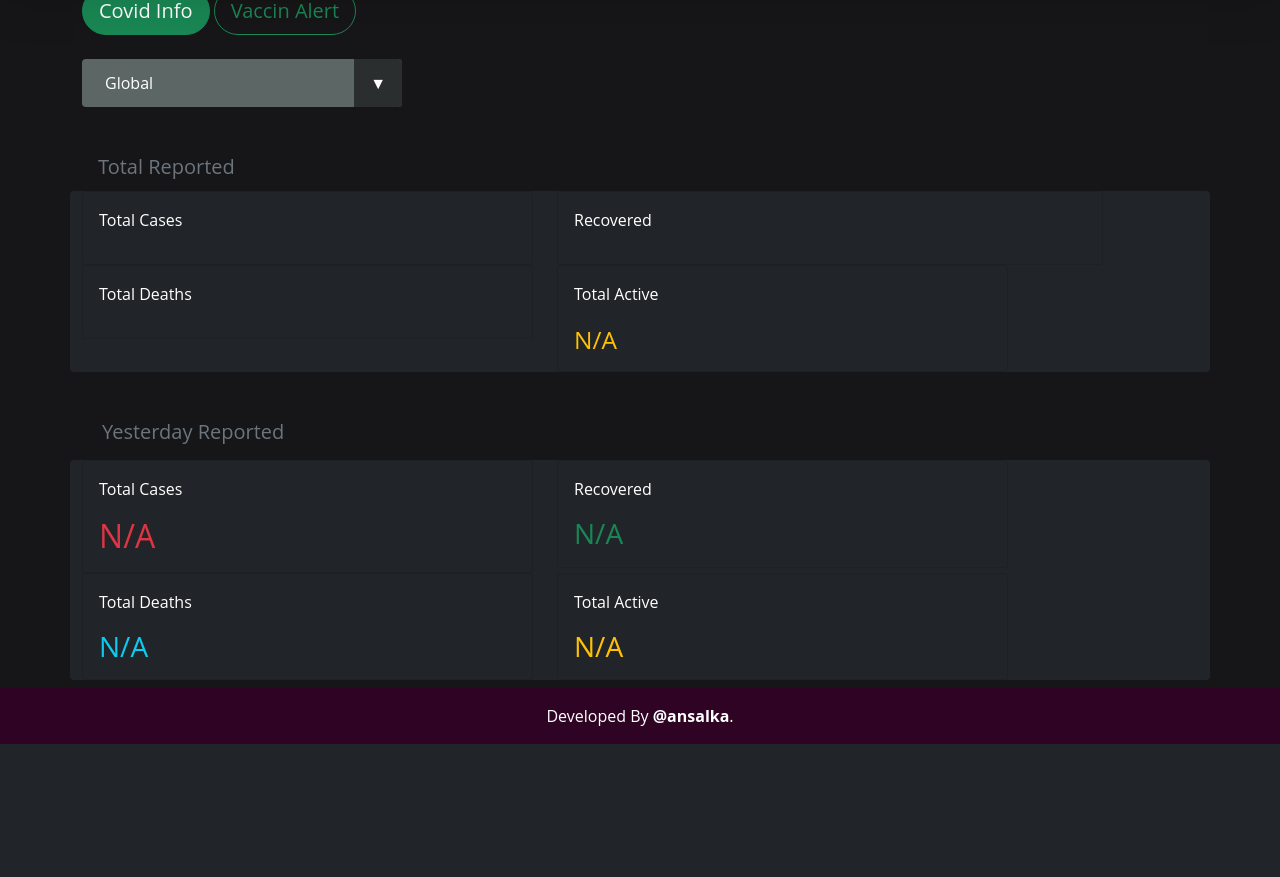
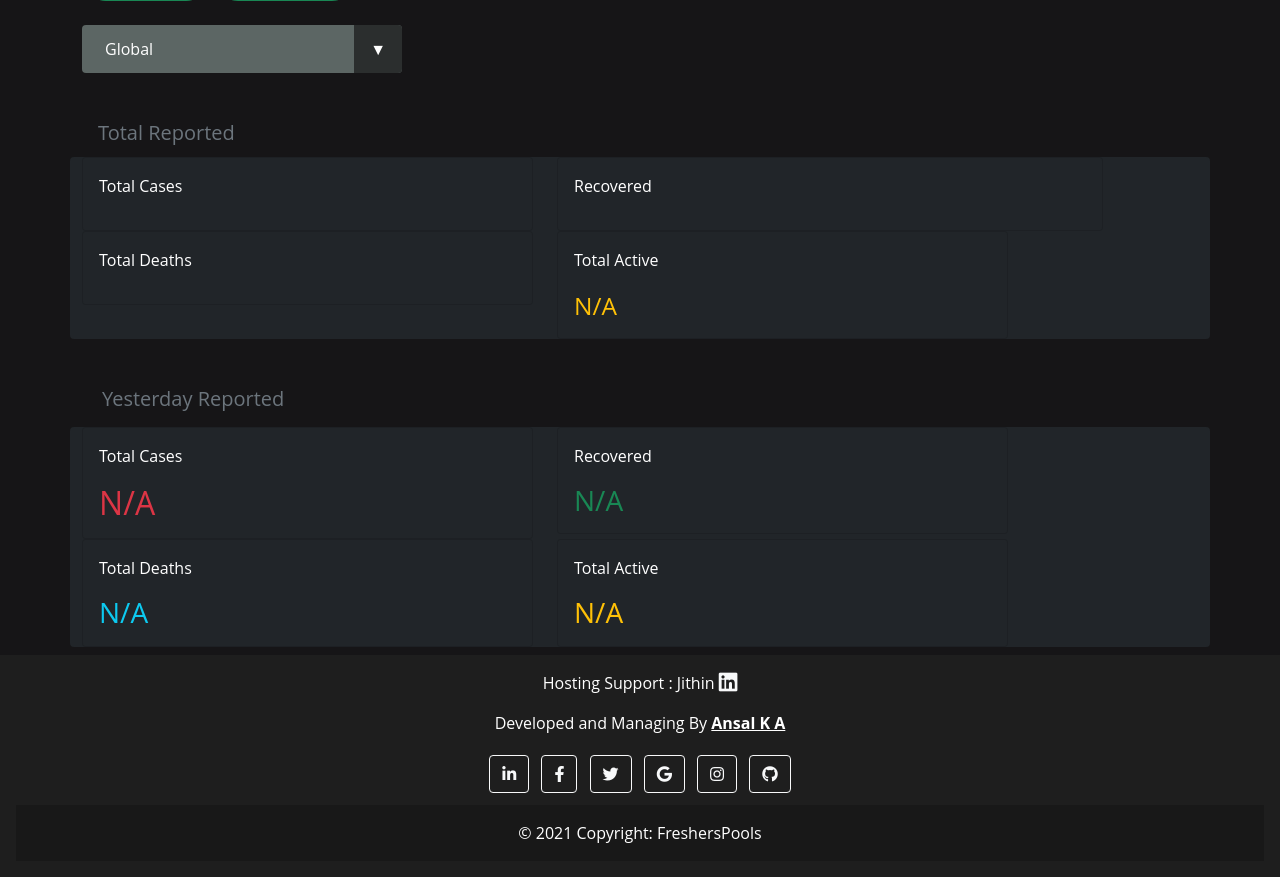
Before and after one commit to Ansalhere/KL_Vaccine_Alert-KLAbove18-, a Django app: page / in a window 1280 px wide. Shown: the part 251-1128 px from the top of the page. Before the commit the page ends 995 px from the top, so only its background shows below. Run offline with Django 3.2, Linux system fonts and the light colour scheme; data that the repository does not hold is empty; some libraries are stand-ins or nearby versions.

Commit message:
Update base.html

```diff
--- a/covidhelp/vaccinhelp/templates/base.html
+++ b/covidhelp/vaccinhelp/templates/base.html
@@ -85,12 +85,33 @@
           left: 0;
           margin-top:0;
           padding: 1rem;
-          background-color: #2E0323;
+          background-color: #1E1E1E;
           text-align: center;
         }
         .navbar-nav {
             margin-left: auto;
         }
+<!--        .fab.fa-instagram {-->
+<!--  color: transparent;-->
+<!--  background: radial-gradient(circle at 30% 107%, #fdf497 0%, #fdf497 5%, #fd5949 45%, #d6249f 60%, #285AEB 90%);-->
+<!--  background: -webkit-radial-gradient(circle at 30% 107%, #fdf497 0%, #fdf497 5%, #fd5949 45%, #d6249f 60%, #285AEB 90%);-->
+<!--  background-clip: text;-->
+<!--  -webkit-background-clip: text;-->
+<!--}-->
+<!--.fab.fa-facebook {-->
+<!--  color: #3b5998;-->
+<!--  background-image: linear-gradient( to bottom, transparent 20%, white 20%, white 93%, transparent 93% );-->
+<!--  background-size: 55%;-->
+<!--  background-position: 70% 0;-->
+<!--  background-repeat: no-repeat;-->
+<!--}-->
+<!--.fab.fa-linkedin {-->
+<!--  color: #0A66C2;-->
+<!--  background-image: linear-gradient( to bottom, transparent 20%, white 20%, white 93%, transparent 93% );-->
+<!--  background-size: 85%;-->
+<!--  background-position: 70% 0;-->
+<!--  background-repeat: no-repeat;-->
+<!--}-->
     </style>
     {% block style %}
     {% endblock %}
@@ -102,17 +123,20 @@
 <header>
 
 
-<nav aria-label="main navigation" class="navbar is-light shadow-lg navbar-expand-sm mb-2 bg-dark" role="navigation">
-<div class="container navbar-brand shadow row">
-    <div class=" navbar-item mb-2 col-md-6">
-        {% load static %} <img src="https://klabove18.s3.ap-south-1.amazonaws.com/KLAbove18.png" width=50%; />
+
+<nav aria-label="main navigation" class="navbar mb-2 shadow navbar-expand-sm bg-dark" role="navigation">
+<div class="container   ">
+    <div class="row">
+    <div class="">
+        <img src="https://klabove18.s3.ap-south-1.amazonaws.com/KLAbove18.png" width=60%; />
+    </div>
     </div>
     {% if request.path == "/ml" or request.path == "/get_states_ml" %}
-    <div class="float-sm-right  col-md-4">
+    <div class="float-sm-right  ">
     <a href="{% url 'index' %}" class="btn btn-outline-light btn-sm mb-1 float-center rounded-pill d-inline"><small>English</small></a>
         <a href="{% url 'index_ml' %}" class="btn btn-light btn-sm mb-1 rounded-pill d-inline"><small>മലയാളം</small></a></div>
     {% else %}
-    <div class="float-sm-right col-md-4">
+    <div class="float-sm-right ">
     <a href="{% url 'index' %}" class="btn btn-light btn-sm mb-1 float-center rounded-pill d-inline"><small>English</small></a>
         <a href="{% url 'index_ml' %}" class="btn btn-outline-light btn-sm mb-1 rounded-pill d-inline"><small>മലയാളം</small></a></div>
     {% endif %}
@@ -122,7 +146,45 @@
 </header>
     {% block content %}
     {% endblock %}
-    <div class="footer mt-2">Developed By <strong>@ansalka</strong>.</div>
+    <div class="footer mt-2">Hosting Support : Jithin <a class="text-light" href="https://www.linkedin.com/in/jithin-narayanan-963b68118/" role="button"
+    ><i class="fab fa-linkedin fa-lg"></i></a>
+        <div class="footer">Developed and Managing By <strong><a class=" text-white" href="https://www.linkedin.com/in/ansal-k-a-ab162875/">Ansal K A</a></strong></div>
+        <section class="mb-2">
+            <!-- Linkedin -->
+      <a class="btn btn-outline-light btn-floating m-1" href="https://www.linkedin.com/in/ansal-k-a-ab162875/" role="button"
+        ><i class="fab fa-linkedin-in"></i
+      ></a>
+      <!-- Facebook -->
+      <a class="btn btn-outline-light btn-floating m-1" href="https://www.facebook.com/ansalka.jb/" role="button"
+        ><i class="fab fa-facebook-f"></i
+      ></a>
 
+      <!-- Twitter -->
+      <a class="btn btn-outline-light btn-floating m-1" href="#!" role="button"
+        ><i class="fab fa-twitter"></i
+      ></a>
+
+      <!-- Google -->
+      <a class="btn btn-outline-light btn-floating m-1" href="mailto: ansalka.jb@gmail.com" role="button"
+        ><i class="fab fa-google"></i
+      ></a>
+
+      <!-- Instagram -->
+      <a class="btn btn-outline-light btn-floating m-1" href="https://www.instagram.com/ansalka/" role="button"
+        ><i class="fab fa-instagram"></i
+      ></a>
+
+
+
+      <!-- Github -->
+      <a class="btn btn-outline-light btn-floating m-1" href="https://github.com/Ansalhere" role="button"
+        ><i class="fab fa-github"></i
+      ></a>
+    </section>
+<!--        <div class=""><a href="#" style="";"><i class="fab fa-linkedin fa-2x mr-2"></i></a>   <a href="#" style="color: #4267B2;"><i class="fab fa-facebook fa-2x mr-2"></i></a> <a href="#" style="color: #1DA1F2;"><i class="fab fa-twitter fa-2x mr-2"></i></a>  <a href="#" style=""><i class="fab fa-instagram fa-2x mr-2"></i></a>-->
+       <div class="text-center p-3" style="background-color: rgba(0, 0, 0, 0.2);">
+    © 2021 Copyright: FreshersPools
+  </div>
+    </div>
 </body>
 </html>
```
